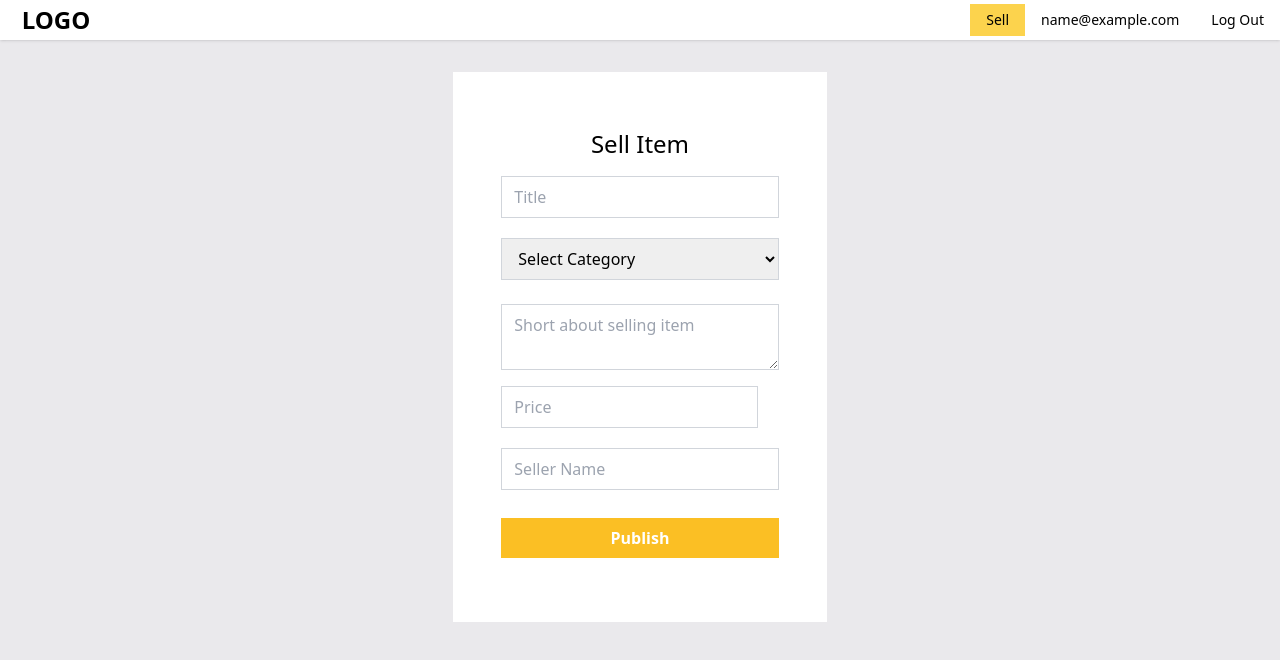
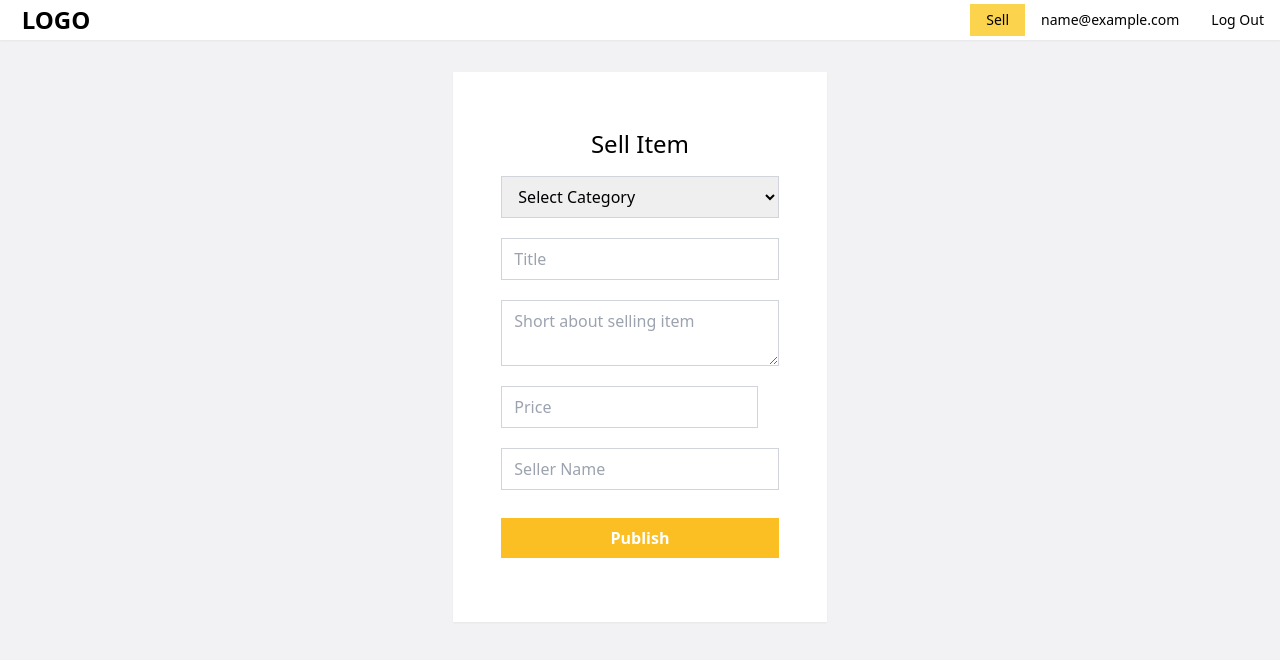
Before and after one commit to dkumza/tts_client, a React (Vite) app: page /sell in a window 1280 px wide. Shown: the top 660 px of the page. Built offline with nearby package versions, Linux system fonts and the light colour scheme; sample sign-in values are in the browser's storage.

Commit message:
Update styles and validation in Sell component

```diff
--- a/index.html
+++ b/index.html
@@ -7,7 +7,7 @@
       <title>Vite + React</title>
    </head>
    <body>
-      <div id="root" class="" style="background-color: #eae9ec"></div>
+      <div id="root" class="" style="background-color: #eae9eca0"></div>
       <script type="module" src="/src/main.jsx"></script>
    </body>
 </html>
--- a/src/components/layout/Header.jsx
+++ b/src/components/layout/Header.jsx
@@ -5,7 +5,7 @@ export const Header = () => {
    const { isUserLoggedIn, logout, userEmail: email } = useAuthContext();
 
    return (
-      <div className="h-10 flex justify-center align-middle items-center bg-white shadow">
+      <div className="h-10 flex justify-center align-middle items-center bg-white shadow-sm">
          <div className="flex align-middle items-center justify-between bg-white  text-black container mx-auto h-full py-1">
             <div className="left flex justify-center align-middle items-center h-full">
                <Link
--- a/src/components/pages/auth/LogIn.jsx
+++ b/src/components/pages/auth/LogIn.jsx
@@ -53,7 +53,7 @@ export default function LogIn() {
 
    return (
       <div className="flex md:p-8 items-center align-middle justify-center min-w-full min-h-full ">
-         <div className="flex flex-col items-center justify-center align-middle mx-auto w-full max-w-md  px-12 py-14 bg-white shadow min-h-full ">
+         <div className="flex flex-col items-center justify-center align-middle mx-auto w-full max-w-md  px-12 py-14 bg-white shadow-sm min-h-full ">
             <h1 className="mb-4 text-2xl">Login</h1>
             <form onSubmit={handleLogin} className="w-full ">
                <input
--- a/src/components/pages/auth/SingUp.jsx
+++ b/src/components/pages/auth/SingUp.jsx
@@ -50,7 +50,7 @@ export default function SignUp() {
 
    return (
       <div className="flex md:p-8 items-center align-middle justify-center min-w-full min-h-full">
-         <div className="flex flex-col items-center justify-center align-middle mx-auto w-full max-w-md  px-12 py-14 bg-white shadow min-h-full">
+         <div className="flex flex-col items-center justify-center align-middle mx-auto w-full max-w-md  px-12 py-14 bg-white shadow-sm min-h-full">
             <h1 className="mb-4 text-2xl">Sign up</h1>
             <form onSubmit={handleLogin} className="w-full">
                <input
--- a/src/components/pages/sell/Sell.jsx
+++ b/src/components/pages/sell/Sell.jsx
@@ -44,8 +44,12 @@ export const Sell = () => {
          sub_id: '',
       },
       validationSchema: Yup.object({
-         title: Yup.string().min(3).required('Required'),
-         author: Yup.string().min(3).required('Please fill up sellers name'),
+         title: Yup.string()
+            .min(3, '*Title must be at least 3 characters long')
+            .required('*Title is required'),
+         author: Yup.string()
+            .min(3, '*Author name must be at least 3 characters long')
+            .required('*Sellers Name is required'),
       }),
       onSubmit: (newObj) => {
          console.log('submited');
@@ -54,20 +58,12 @@ export const Sell = () => {
    });
    return (
       <div className="px-4  md:px-20 md:p-8 container mx-auto flex flex-col justify-center items-center h-full">
-         <div className="flex w-4/12 min-h-full bg-white px-12 py-14 flex-col">
+         <div className="flex w-4/12 min-h-full bg-white px-12 py-14 flex-col shadow-sm">
             <h1 className="mb-4 text-2xl text-center">Sell Item</h1>
             <form
                className="w-full flex flex-col justify-center items-center"
                onSubmit={formik.handleSubmit}
             >
-               <SellInputForkim
-                  style={'w-full'}
-                  formik={formik}
-                  type={'text'}
-                  id={'title'}
-                  placeholder={'Title'}
-               />
-
                <select
                   id="cat_id"
                   className="w-full px-3 py-2 border border-gray-300  focus:outline-none focus:ring-2 focus:ring-amber-400"
@@ -90,8 +86,16 @@ export const Sell = () => {
                      {formik.errors.cat_id}
                   </p>
                ) : (
-                  <p className="py-3"></p>
+                  <p className="h-5"></p>
                )}
+               <SellInputForkim
+                  style={'w-full'}
+                  formik={formik}
+                  type={'text'}
+                  id={'title'}
+                  placeholder={'Title'}
+               />
+
                <textarea
                   className="w-full px-3 py-2 border border-gray-300  focus:outline-none focus:ring-2 focus:ring-amber-400"
                   id="content"
@@ -107,7 +111,7 @@ export const Sell = () => {
                      {formik.errors.content}
                   </p>
                ) : (
-                  <p className="py-2"></p>
+                  <p className="h-5"></p>
                )}
                <SellInputForkim
                   formik={formik}
--- a/src/components/pages/sell/SellInputForkim.jsx
+++ b/src/components/pages/sell/SellInputForkim.jsx
@@ -1,19 +1,24 @@
 /* eslint-disable react/prop-types */
 export const SellInputForkim = ({ formik, type, id, placeholder, style }) => {
    //    console.log(formik, type, id, placeholder, style);
+   let minVal;
+   if (id === 'price') {
+      minVal = 1;
+   }
    return (
       <>
          <input
             className={`${style} px-3 self-start py-2  border border-gray-300  focus:outline-none focus:ring-2 focus:ring-amber-400`}
             id={id}
             type={type}
+            min={minVal}
             placeholder={placeholder}
             onChange={formik.handleChange}
             onBlur={formik.handleBlur}
             value={formik.values.id}
          />
          {formik.touched[id] && formik.errors[id] ? (
-            <p className="text-rose-400 w-full text-sm h-5">
+            <p className="text-rose-400 w-full text-xs h-5">
                {formik.errors[id]}
             </p>
          ) : (
--- a/src/index.css
+++ b/src/index.css
@@ -5,3 +5,11 @@
 .active {
    border-bottom: 2px solid #fcd34d;
 }
+
+@layer base {
+   input[type='number']::-webkit-inner-spin-button,
+   input[type='number']::-webkit-outer-spin-button {
+      -webkit-appearance: none;
+      margin: 0;
+   }
+}
```
